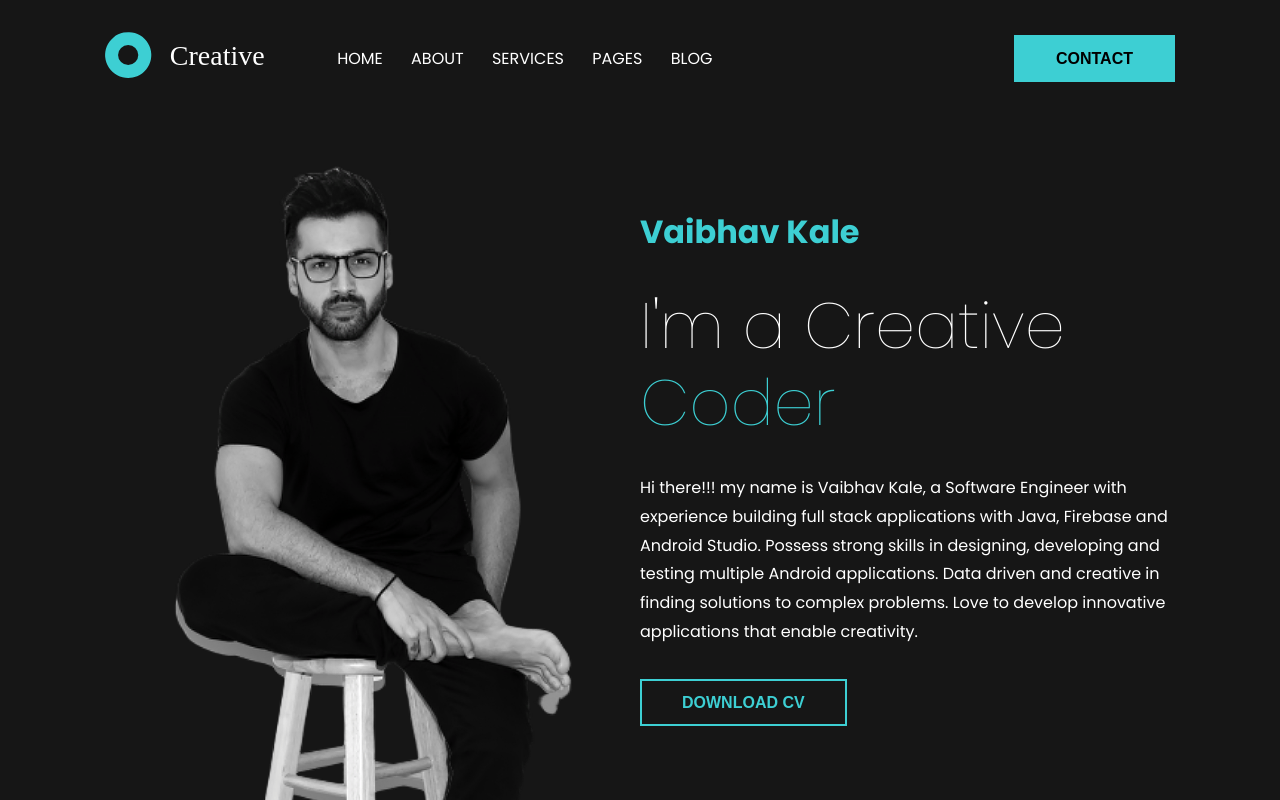
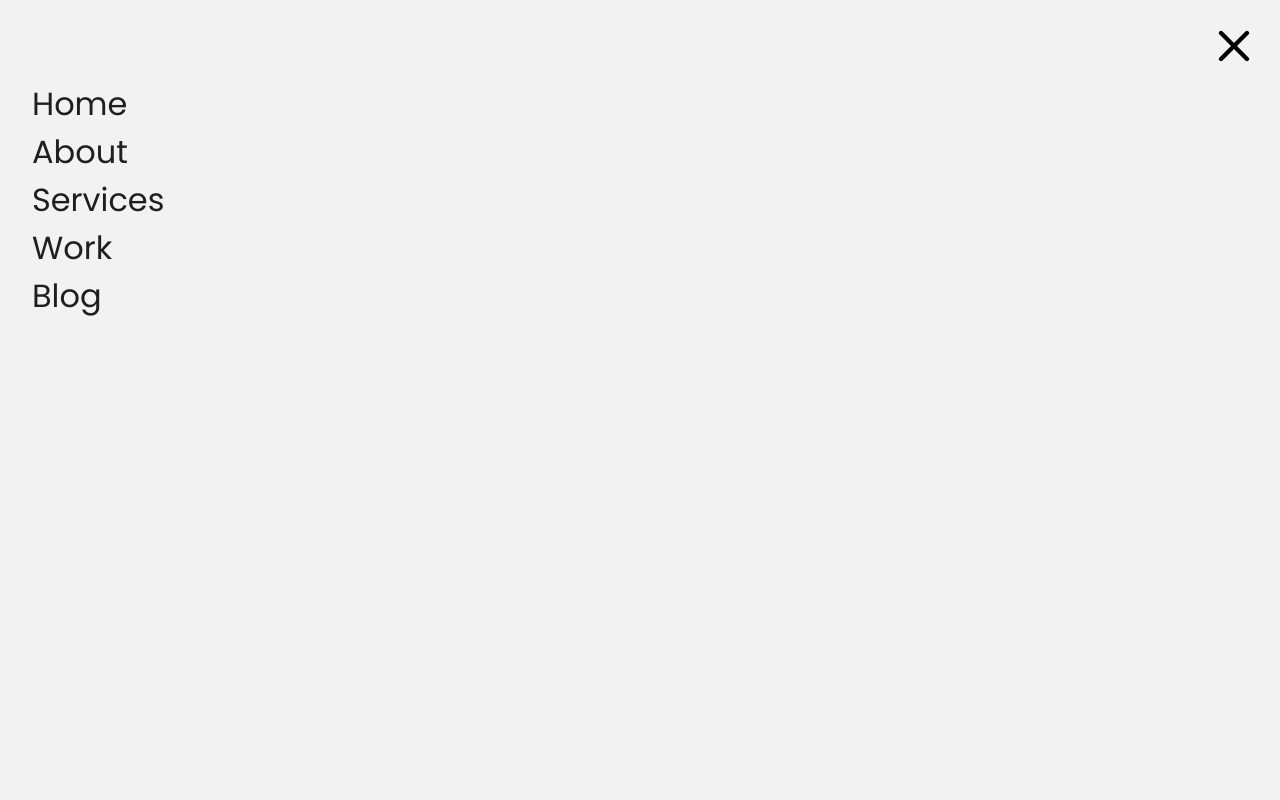
Before and after one commit to vaiibhavkale/demo_porfolio, a plain HTML site: page index.html in a window 1280 px wide. Shown: the top 800 px of the page. Drawn offline with nearby package versions, Linux system fonts and the light colour scheme.

Commit message:
Added smooth scroll animation and all nav bar button are clickable

```diff
--- a/css/style.css
+++ b/css/style.css
@@ -15,6 +15,10 @@ which color it is.  */
 body{
     /* height: 6500px; */
     font-family: 'Poppins', sans-serif;
+}
+
+html{
+    scroll-behavior: smooth;
 }
 
 *{
@@ -465,4 +469,103 @@ section.contact .input-wrap-2 textarea{
 
 section.contact .input-wrap-2 textarea:focus, section.contact input:focus{
     outline: none;
+    border-color: var(--secondary);
 }
+
+section.contact .btn-wrapper{
+    text-align: center;
+    margin-top: 2.5rem;
+}
+
+footer{
+    background: var(--dark);
+    text-align: center;
+    padding: 5rem 0;
+}
+
+footer .footer-logo{
+    margin-bottom: 3rem;
+    width: 200px;
+}
+
+footer .footer-socials a{
+    margin-right: 1rem;
+}
+
+footer .footer-socials{
+    margin-bottom: 3rem;
+    margin-right: -1rem;
+}
+
+footer .copyright{
+    color: var(--ternary);
+}
+
+
+@media (max-width: 1024px){
+    header #main-nav{
+        display:none;
+    }
+}
+
+.site-main-wrapper{
+    position: relative;
+
+}
+.hamberger{
+    position: absolute;
+    top:40px;
+    right:40px;
+    z-index: 11;
+    background: none;
+    border: none;
+    outline: none;
+    cursor: pointer;
+}
+
+.hamberger img{
+    width: 2rem;
+
+}
+
+.mobile-nav{
+    position: fixed;
+    top: 0;
+    left: 0;
+    z-index: 1001;
+    background: var(--light);
+    width: 1000%;
+    height: 100%;
+    padding: 2rem;
+    padding-top: 5rem;
+    /* transform: translateX(-100%); */
+}
+
+.open{
+    transform: translateX(0);
+}
+
+.times{
+    position: fixed;
+    top: 30px;
+    right: 30px;
+    border: none;
+    background: none;
+    outline: none;
+    cursor: pointer;
+}
+
+.times img{
+    width: 2rem;
+}
+
+.mobile-nav ul{
+    list-style-type: none;
+
+}
+
+.mobile-nav ul li a{
+    color: var(--secondary);
+    text-decoration: none;
+    font-size: 2rem;
+}
--- a/index.html
+++ b/index.html
@@ -10,24 +10,40 @@
     <link rel="stylesheet" type="text/css" href="//cdn.jsdelivr.net/npm/slick-carousel@1.8.1/slick/slick.css"/>
 </head>
 <body>
+
+    <div class="site-main-wrapper">
+        <button class="hamberger">
+            <img src="./images/hamberger.svg" alt="" class="">
+        </button>
+
+        <div class="mobile-nav">
+            <button class="times"><img src="./images/times.svg" alt="" class=""></button>
+            <ul class="">
+                <li><a href="#">Home</a></li>
+                <li><a href="#">About</a></li>
+                <li><a href="#">Services</a></li>
+                <li><a href="#">Work</a></li>
+                <li><a href="#">Blog</a></li>
+            </ul>
+        </div>
         <header>
             <div class="container">
-        <nav class="flex items-center justify-between">
+            <nav id="main-nav" class="flex items-center justify-between">
                 <div class="left flex items-center">
                     <div class="branding">
                         <img src="./images/logo.svg" alt="">
                     </div>
                     <div>
                         <a href="#">Home</a>
-                    <a href="#">About</a>
-                    <a href="#">Services</a>
-                    <a href="#">Pages</a>
-                    <a href="#">Blog</a>
+                        <a href="#about">About</a>
+                        <a href="#services">Services</a>
+                        <a href="#work">Work</a>
+                        <a href="#blog">Blog</a>
                     </div>
                 </div>
 
                 <div class="right">
-                <button class="btn btn-primary">Contact</button>
+                    <a href="#contact"><button class="btn btn-primary">Contact</button></a>
                 </div>
             </nav>
             <div class="hero flex items-center justify-between">
@@ -47,7 +63,7 @@
             </div>
         </header>
 
-    <section class="about">
+        <section id="about" class="about">
             <div class="container flex items-center">
                 <div class="flex-1">
                     <img src="./images/man-2.png" alt="" class="about-me-img">
@@ -69,7 +85,7 @@
 
             </div>
         </section>
-    <section class="services">
+        <section id="services" class="services">
             <div class="container">
                 <h1 class="section-heading"><span>Our </span>Services</h1>
                 <p>We provide standard clean website for your business solutions</p>
@@ -157,7 +173,7 @@
             </div>
         </section>
 
-    <section class="work">
+        <section  id="work" class="work">
             <div class="container">
                 <h1 class="section-heading"><span>Our </span>Work</h1>
                 <p>We provide standard clean website for your business solutions</p>
@@ -215,7 +231,7 @@
             </div>
         </section>
 
-    <section class="blog">
+        <section id="blog" class="blog">
             <div class="container">
                 <h1 class="section-heading"><span>Our </span>Blog</h1>
                 <p>We provide standard clean website for your business solutions</p>
@@ -260,7 +276,7 @@
             </div>
         </section>
 
-    <section class="contact">
+        <section id="contact" class="contact">
             <div class="container">
                 <h1 class="section-heading">Contact <span> Us</span></h1>
                 <p>We provide standard clean website for your business solutions</p>
@@ -295,13 +311,28 @@
                         <input type="text" class="" placeholder="Your Subject">
                         <textarea name="" id="" cols="30" rows="10" class="" placeholder="Your Message....."></textarea>
                     </div>
-                <div>
+                    <div class="btn-wrapper">
                         <button class="btn btn-primary">Send Message</button>
                     </div>
                 </form>
 
             </div>
         </section>
+
+        <footer class="">
+            <img src="./images/logo-2.svg" alt="" class="footer-logo">
+            <div class="footer-socials">
+                <a href="#"><img src="./images/website.png" alt="" class=""></a>
+                <a href="#"><img src="./images/facebook.png" alt="" class=""></a>
+                <a href="#"><img src="./images/twitter.png" alt="" class=""></a>
+                <a href="#"><img src="./images/pintrest.png" alt="" class=""></a>
+                <a href="#"><img src="./images/instagram.png" alt="" class=""></a>
+            </div>
+            <div class="copyright">
+                Copyright 2024 © Name Template by Vaibhav. All Right Reserved.
+            </div>
+        </footer>
+    </div>
 
     <script type="text/javascript" src="//code.jquery.com/jquery-1.11.0.min.js"></script>
     <script type="text/javascript" src="//code.jquery.com/jquery-migrate-1.2.1.min.js"></script>
--- a/js/app.js
+++ b/js/app.js
@@ -7,4 +7,16 @@ $(document).ready(function(){
         dotsClass: 'dots'
     });
 
+    let hamberger = document.querySelector('.hamberger');
+    let times = document.querySelector('.times');
+    let mobileNav = document.querySelector('.mobile-nav');
+
+    hamberger.addEventListener('click', function(){
+        mobileNav.classList.add('open');
+    })
+
+    times.addEventListener('click', function(){
+        mobileNav.classList.remove('open');
+    })
+
 });
```
Also changed, not shown: images/facebook.png (added), images/instagram.png (added), images/pintrest.png (added), images/twitter.png (added), images/website.png (added). Lines whose indentation alone changed are shown as unchanged.
